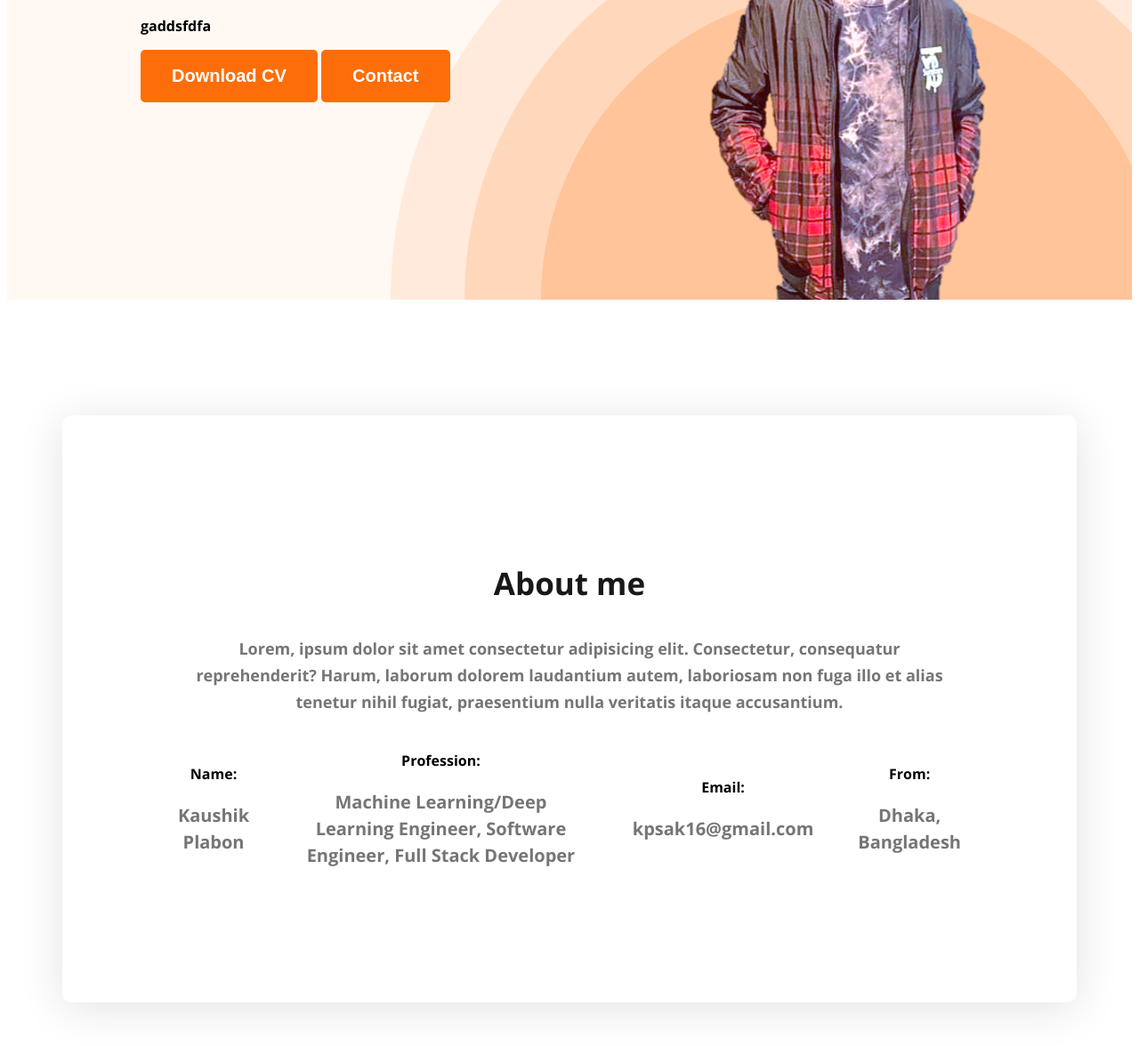
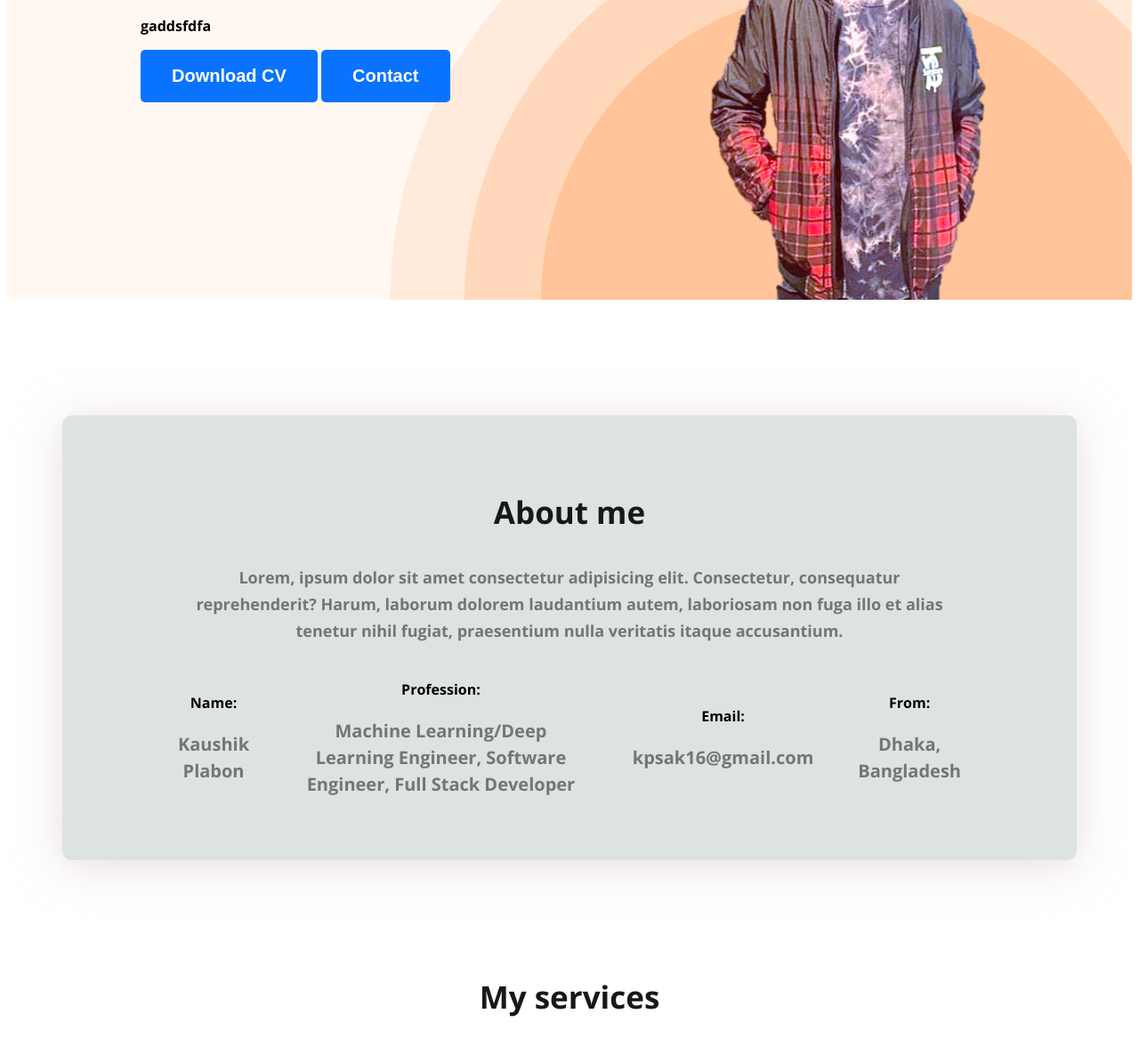
Before and after one commit to kaplabon16/kaushik-portfolio, a plain HTML site: page index.html in a window 1280 px wide. Shown: the part 477-1653 px from the top of the page at 89% size. Drawn offline with nearby package versions, Linux system fonts and the light colour scheme.

Commit message:
half done

```diff
--- a/styles/portfolio.css
+++ b/styles/portfolio.css
@@ -37,7 +37,7 @@ nav a{
 }
 .btn-primary{
     border-radius: 5px;
-    background: #FD6E0A;
+    background: #0a73fd;
     border: 0;
     color: var(--white-color, #FFF);
     font-size: 20px;
@@ -87,12 +87,13 @@ nav a{
     max-width: 500px;
 }
 .about{
-    padding: 130px;
+    padding: 50px 130px;
     border-radius: 10px;
     background-color: #FFF8F3;
     margin: 130px 0;
-    background: #FFF;
-    box-shadow: 0px 6px 50px 0px rgba(0, 0, 0, 0.118);
+    background: #9eacaf59;
+    box-shadow: 0px 6px 50px 0px rgba(210, 187, 187, 0.516);
+    border-style:grooveS;
 
 
 
```
